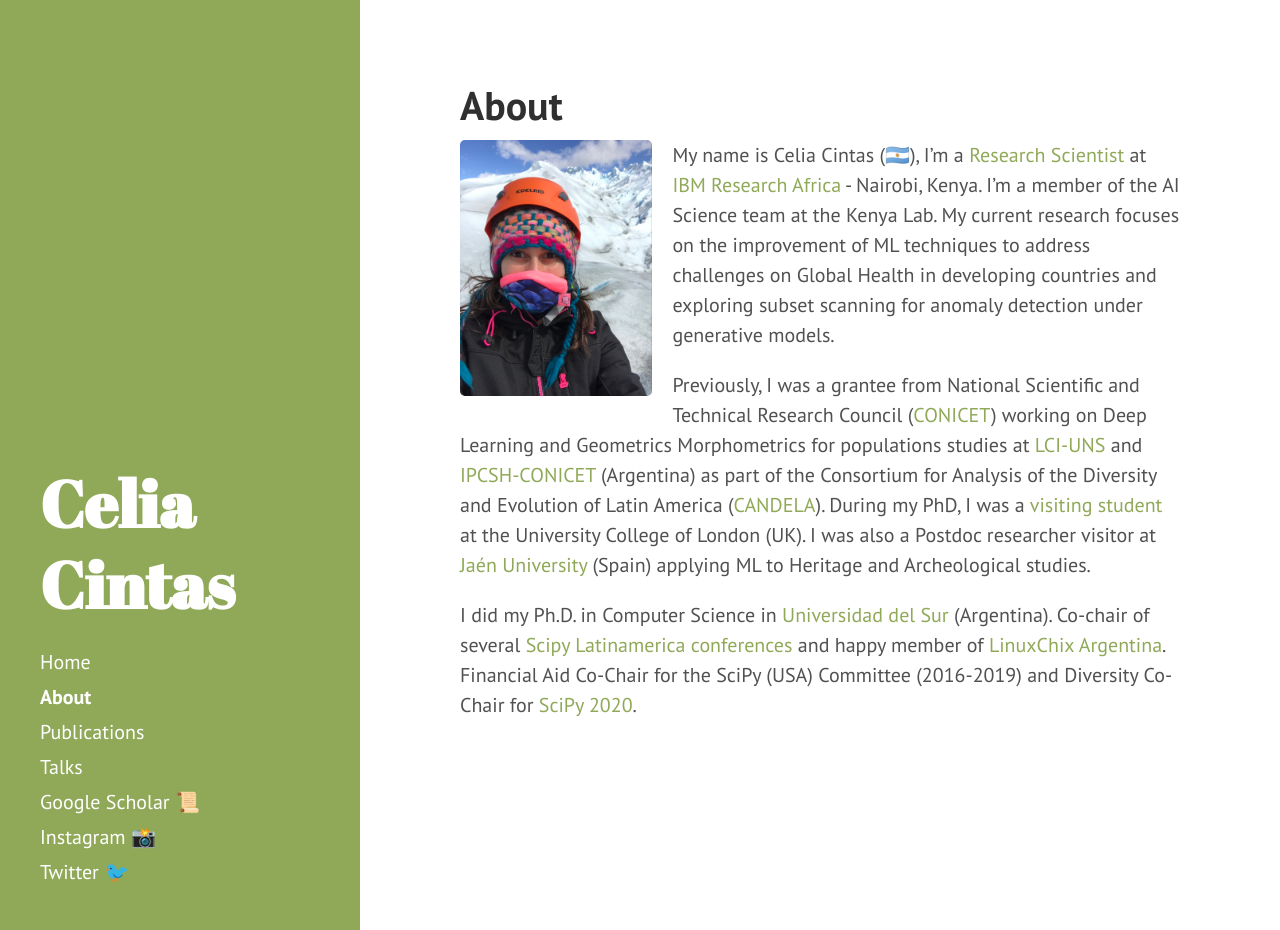
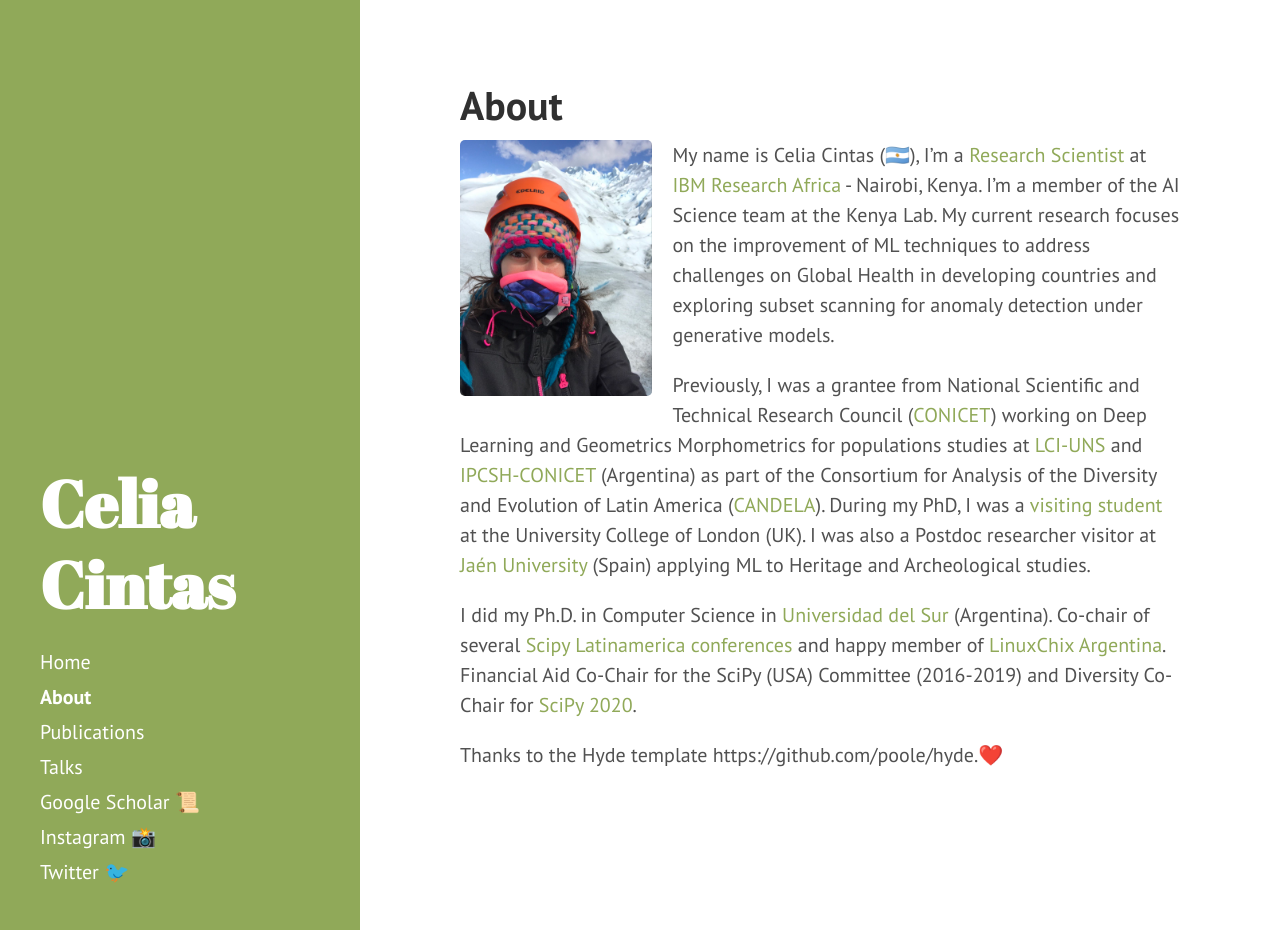
Before and after one commit to celiacintas/celiacintas.github.io, a Jekyll site: the page built from about.md, in a window 1280 px wide and 930 px high. Built offline with Jekyll 4.4.1, drawn with Linux system fonts in a browser that asks for light colours.

Commit message:
Update page.html

```diff
--- a/_layouts/page.html
+++ b/_layouts/page.html
@@ -5,4 +5,6 @@ layout: default
 <div class="page">
   <h1 class="page-title">{{ page.title }}</h1>
   {{ content }}
+
+<p> Thanks to the Hyde template https://github.com/poole/hyde.❤️ </p>
 </div>
```
